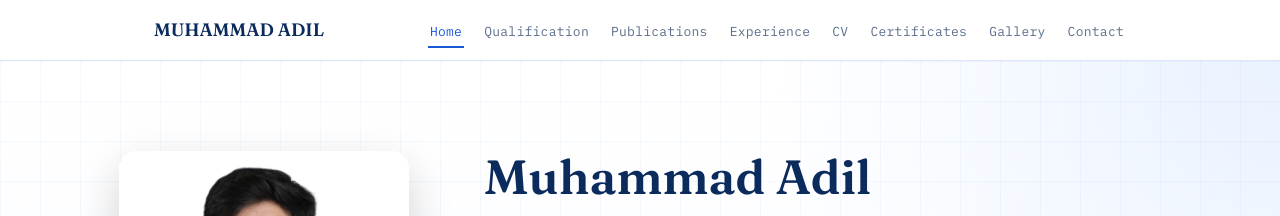
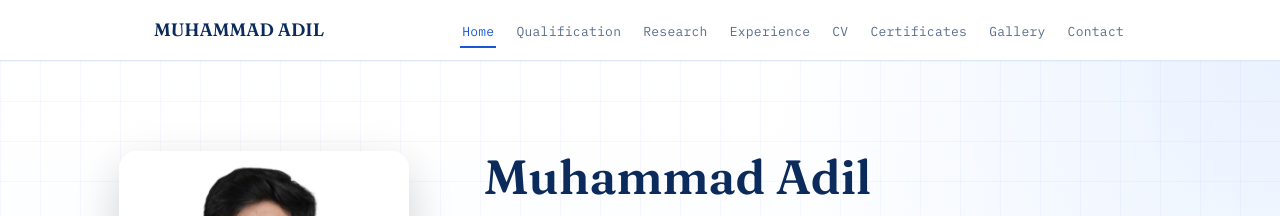
Before and after one commit to m-adilk/m-adilk.github.io, a Jekyll site: the page built from index.html, in a window 1280 px wide. Shown: the top 216 px of the page. Built offline with Jekyll 4.4.1, drawn with Linux system fonts in a browser that asks for light colours; a style sheet for code colours, icons or effects is not loaded.

Commit message:
Update index.html

```diff
--- a/index.html
+++ b/index.html
@@ -26,7 +26,7 @@ href="https://cdn.jsdelivr.net/gh/jpswalsh/academicons@1/css/academicons.min.css
     <ul class="navlinks">
       <li><a href="#home">Home</a></li>
       <li><a href="#qualification">Qualification</a></li>
-      <li><a href="#research">Publications</a></li>
+      <li><a href="#research">Research</a></li>
       <li><a href="#experience">Experience</a></li>
       <li><a href="#cv">CV</a></li>
       <li><a href="#certificates">Certificates</a></li>
```
